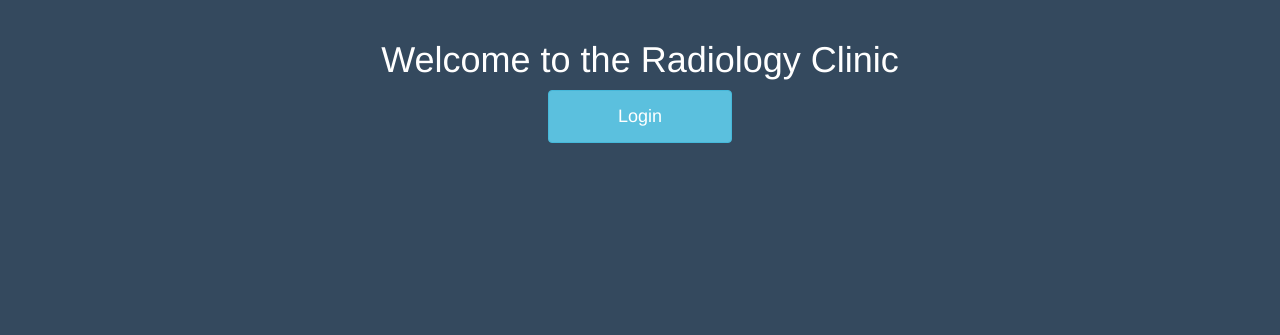
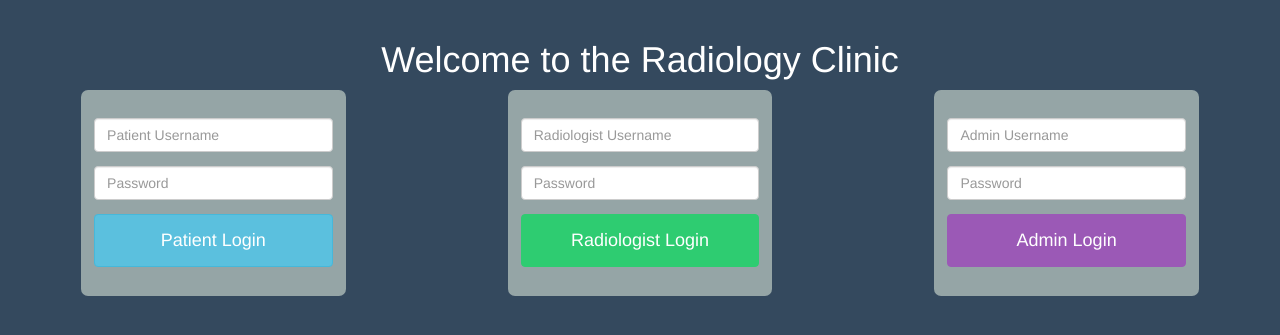
Before and after one commit to brthiess/Cmput391, a PHP site: page / in a window 1280 px wide. Shown: the part 52-387 px from the top of the page. Run offline with PHP 8.4, Linux system fonts and the light colour scheme; some libraries are stand-ins or nearby versions.

Commit message:
Minor fix to UI for radiology.  Created Login page

```diff
--- a/html/index.css
+++ b/html/index.css
@@ -22,18 +22,60 @@ body {
 	border-color: #16a085;
 }
 
+/**********************************
+Login Page
+***********************************/
+
+.login-form{
+	border-radius: 0.5em;
+	background: #95a5a6;
+	padding-left: 2em;
+	padding-right: 2em;
+	padding-top: 1em;
+	padding-bottom:1em;
+	margin-bottom: 1em;
+}
+
+.top-buffer {
+	margin-top: 1em;
+}
+
+
+.admin-login-btn {
+	background: #9b59b6 !important;
+	border-color: #9b59b6 !important;
+}
+
+.admin-login-btn:hover {
+	background: #8e44ad !important;
+	border-color: #8e44ad !important;
+}
+
+.radiologist-login-btn {
+	background: #2ecc71 !important;
+	border-color: #2ecc71 !important;
+}
+
+.radiologist-login-btn:hover {
+	background: #27ae60 !important;
+	border-color: #27ae60 !important;
+}
 
 /********************************
 Radiologist Page
 *********************************/
 .radiology-form {
 	background: #7f8c8d;
-	padding-bottom:0.5em;
+	padding-right: 1em;
 }
 
 .medical-image {
 	background: #95a5a6;
 	padding-bottom:0.5em;
+}
+
+.input-description {
+	margin-bottom: 1.0em;
 }
 
 .upload-images-btn {
@@ -72,13 +114,26 @@ Radiologist Page
 	max-width: 100%;
 }
 
-.delete-image {
+
+.image-holder {
+	position: relative;
+}
+
+.image-holder .delete-image-caption {
+	position: absolute;
+	opacity: 0.8;
+	background-image: url("images/delete-image.png");
+	background-size: cover;
+	top: 0%;
+	left: 0%;
 	height: 2em;
 	width: 2em;
-	opacity: 0.7;
 }
 
-.delete-image:hover {
+
+
+.image-holder .delete-image-caption:hover {
 	opacity: 1;
 	cursor: pointer;
+	background-image: url("images/delete-image-hover.png");
 }
--- a/html/index.php
+++ b/html/index.php
@@ -9,8 +9,50 @@
 			<h1 class="text-center">Welcome to the Radiology Clinic</h1>
 		</div>
 		<div class="row">
-			<div class="col-md-2 col-md-offset-5">
-				<button type="button" class="btn btn-block btn-info"><h4>Login</h4></button>
+			<div class="col-sm-4" id="patient-login-form">
+				<div class="col-sm-8 login-form col-sm-offset-2">
+					<div class="form-group">
+						<div class="row top-buffer">
+							<input type="text" class="form-control" id="patient-user-name" placeholder="Patient Username">
+						</div>
+						<div class="row top-buffer">
+							<input type="password" class="form-control" id="patient-password" placeholder="Password">
+						</div>
+						<div class="row top-buffer">
+							<button type="button" class="btn btn-block btn-info"><h4>Patient Login</h4></button>
+						</div>
+					</div>
+				</div>
+			</div>
+			<div class="col-sm-4" id="radiologist-login-form">
+				<div class="col-sm-8 login-form col-sm-offset-2">
+					<div class="form-group">
+						<div class="row top-buffer">
+							<input type="text" class="form-control" id="radiologist-user-name" placeholder="Radiologist Username">
+						</div>
+						<div class="row top-buffer">
+							<input type="password" class="form-control" id="radiologist-password" placeholder="Password">
+						</div>
+						<div class="row top-buffer">
+							<button type="button" class="btn btn-block btn-info radiologist-login-btn"><h4>Radiologist Login</h4></button>
+						</div>
+					</div>
+				</div>
+			</div>
+			<div class="col-sm-4" id="admin-login-form">
+				<div class="col-sm-8 login-form col-sm-offset-2">
+					<div class="form-group">
+						<div class="row top-buffer">
+							<input type="text" class="form-control" id="admin-user-name" placeholder="Admin Username">
+						</div>
+						<div class="row top-buffer">
+							<input type="password" class="form-control" id="admin-password" placeholder="Password">
+						</div>
+						<div class="row top-buffer">
+							<button type="button" class="btn btn-block btn-info admin-login-btn"><h4>Admin Login</h4></button>
+						</div>
+					</div>
+				</div>
 			</div>
 		</div>
 	</div>
--- a/html/radiology.php
+++ b/html/radiology.php
@@ -31,7 +31,7 @@
 		</div>
 		<div class="col-sm-12">
 			<label class="control-label" for="description">Description</label>
-			<textarea type="text" class="form-control" id="description" rows="2"></textarea>
+			<textarea type="text" class="form-control input-description" id="description" rows="3"></textarea>
 		</div>
 	</div>
 	<br>
@@ -52,5 +52,9 @@
 
 	</div>
 </div>
+	<div class="row top-buffer"></div>
+	<div class="col-sm-2 col-sm-offset-5 top-buffer">
+		<button class="btn btn-info"><strong><span class="glyphicon glyphicon-floppy-save" aria-hidden="true"></span> Save Record</strong></button>
+	</div>
 </body>
 </html>
```
Also changed, not shown: html/upload-image.js (+8 -8 lines), html/images/delete-image-hover.png (added), html/images/delete-image.png.
